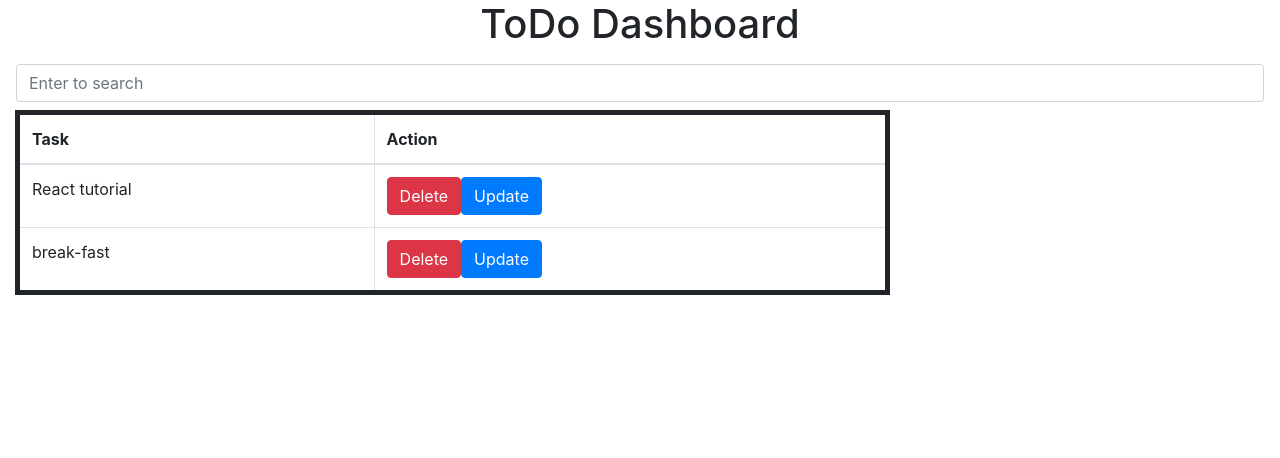
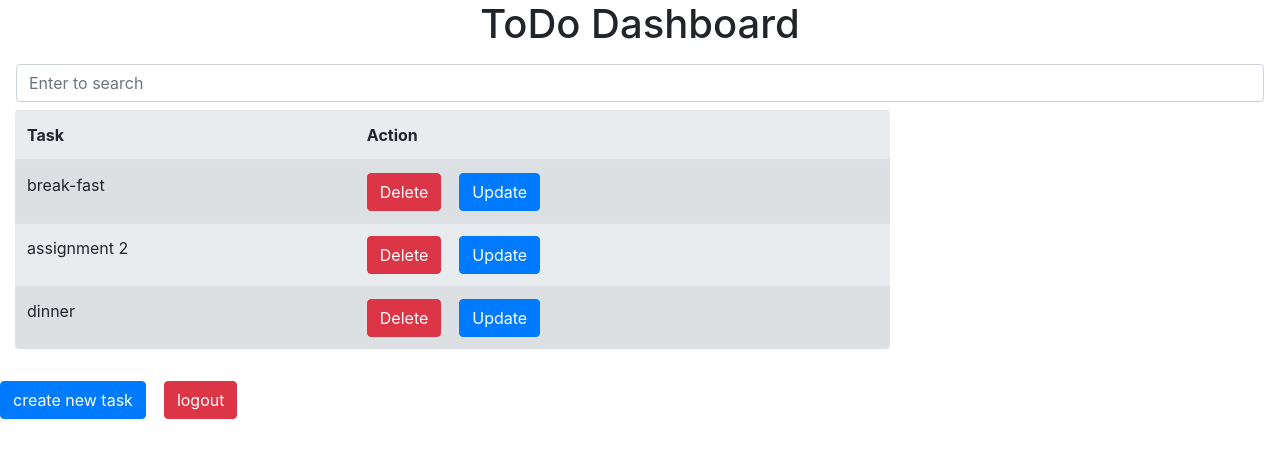
Before and after one commit to toahabhuiyan01/todo, an Angular app: page /task-list in a window 1280 px wide. Shown: the top 458 px of the page. Built offline with nearby package versions, Linux system fonts and the light colour scheme; data requests are answered from the project's data file.

Commit message:
worked on login

```diff
--- a/db.json
+++ b/db.json
@@ -4,17 +4,21 @@
       "id": "1190",
       "username": "demo",
       "password": "demo",
-      "token": ""
+      "token": "loggedin"
     }
   ],
   "Tasks": [
     {
-      "id": "1",
-      "task": "React tutorial"
+      "id": "lk16cw8",
+      "task": "break-fast"
     },
     {
-      "id": "lk16cw8",
-      "task": "break-fast"
+      "id": "Wu7aNiD",
+      "task": "assignment 2"
+    },
+    {
+      "id": "DyztjO3",
+      "task": "dinner"
     }
   ]
 }
--- a/src/app/app-routing.module.ts
+++ b/src/app/app-routing.module.ts
@@ -1,13 +1,17 @@
 import { NgModule } from '@angular/core';
 import { RouterModule, Routes } from '@angular/router';
+import { from } from 'rxjs';
 import { ResttodoComponent } from './resttodo/resttodo.component';
 import { UpdateComponent } from './update/update.component';
+import { LoginComponent } from './login/login.component'
 
 const routes: Routes = [
+  { path: '', redirectTo: '/login', pathMatch: 'full'},
+  { path: 'login', component: LoginComponent},
   { path: 'task-list', component: ResttodoComponent },
   { path: 'update/:id', component: UpdateComponent },
   { path: 'create', component: UpdateComponent}
-];
+]
 
 @NgModule({
   imports: [RouterModule.forRoot(routes)],
--- a/src/app/app.module.ts
+++ b/src/app/app.module.ts
@@ -8,12 +8,14 @@ import { UpdateComponent } from './update/update.component';
 import { FormsModule } from '@angular/forms';
 import { HttpClientModule } from '@angular/common/http';
 import { from } from 'rxjs';
+import { LoginComponent } from './login/login.component';
 
 @NgModule({
   declarations: [
     AppComponent,
     ResttodoComponent,
-    UpdateComponent
+    UpdateComponent,
+    LoginComponent
   ],
   imports: [
     BrowserModule,
--- /dev/null
+++ b/src/app/login/login.component.html
@@ -0,0 +1,15 @@
+<div class="justify-content-center">
+    <form action="" style="max-width: 50%;">
+        <div class="input form-group">
+            <label >Username</label>
+            <input class="form-control" type="text" name="username" [(ngModel)]="username">
+        </div>
+        <div class="input form-group">
+            <label >password</label>
+            <input class="form-control" type="password" name="password" [(ngModel)]="password">
+        </div>
+        <div class="form-group">
+            <button type="submit" class="btn btn-primary" (click)="login()">Login</button>
+        </div>
+    </form>
+</div>
--- /dev/null
+++ b/src/app/login/login.component.ts
@@ -0,0 +1,40 @@
+import { Component, OnInit } from '@angular/core';
+import { HttpClient, HttpHeaders } from '@angular/common/http';
+import { Users } from '../users';
+import { ResttodoService } from '../resttodo.service';
+import { from } from 'rxjs';
+import { Router } from '@angular/router';
+
+@Component({
+  selector: 'app-login',
+  templateUrl: './login.component.html',
+  styleUrls: ['./login.component.css']
+})
+export class LoginComponent implements OnInit {
+
+
+  users: Users[] = [];
+  userLogin: any;
+
+  username: any;
+  password: any;
+
+
+
+  constructor(public rs: ResttodoService, private router: Router) { }
+
+  ngOnInit(): void {
+    this.rs.getUser().subscribe(response => {this.userLogin = response;if(this.userLogin.token === "loggedin"){this.router.navigate(['task-list']);}});
+  }
+
+  login(){
+    if(this.username === this.userLogin.username && this.password === this.userLogin.password){
+      console.log("successfull");
+      this.userLogin.token = "loggedin";
+      console.log(this.userLogin);
+      this.rs.updateUser(this.userLogin).subscribe(response => {});
+      this.router.navigate(['task-list']);
+    }
+  }
+
+}
--- a/src/app/resttodo.service.ts
+++ b/src/app/resttodo.service.ts
@@ -20,6 +20,8 @@ export class ResttodoService {
   constructor(private http: HttpClient) { }
 
   urltask: string = "http://localhost:3000/Tasks";
+  urluser: string = "http://localhost:3000/Users";
+
   deftask = {
     "id": null,
     "task": ""
@@ -36,7 +38,9 @@ export class ResttodoService {
 
   getUpdateTask(id: number): Observable<Tasks> {
     const url = `${this.urltask}/${id}`;
-    return this.http.get<Tasks> (url, this.httpOptions);
+    let task = this.http.get<Tasks> (url, this.httpOptions);
+    console.log(task);
+    return task;
   }
 
   updateTask(taskUpdate: TaskFetch): Observable<Tasks> {
@@ -51,4 +55,22 @@ export class ResttodoService {
     return this.http.post<Tasks>(url, this.deftask, this.httpOptions).pipe();
   }
 
+  // getUser() {
+  //   const url = 'http://localhost:3000/Users/1190';
+  //   // console.log();
+  //   let user = this.http.get(url);
+  //   console.log(url, user);
+  //   return user;
+  // }
+
+  getUser(): Observable<any> {
+    const url = 'http://localhost:3000/Users/1190';
+    return this.http.get(url);
+  }
+
+  updateUser(userUpdate: Users): Observable<Users> {
+    const url = `${this.urluser}/${userUpdate.id}`;
+    return this.http.put<Users>(url, userUpdate, this.httpOptions).pipe();
+  }
+
 }
--- a/src/app/resttodo/resttodo.component.html
+++ b/src/app/resttodo/resttodo.component.html
@@ -7,7 +7,7 @@
 </nav>
 
 <div class="container-fluid">
-    <table class="table table-bordered justify-content-around" style="border: 5px solid; max-width: 70%;">
+    <table class="table table-striped justify-content-around jumbotron" style="max-width: 70%;">
         <thead>
             <tr>
                 <th>Task</th>
@@ -18,10 +18,15 @@
             <tr *ngFor="let task of tasks">
                 <td> {{ task.task }} </td>
                 <td>
-                    <button class="btn btn-danger">Delete</button>
-                    <button class="btn btn-primary">Update</button>
+                    <button class="btn btn-danger" (click)="deleteTask(task.id)">Delete</button>&nbsp;&nbsp;&nbsp;
+                    <button class="btn btn-primary" (click)="update(task.id)">Update</button>
                 </td>
             </tr>
         </tbody>
     </table>
 </div>
+
+<div class="justify-content-center">
+    <button class="btn btn-primary" (click)="create()">create new task</button>&nbsp;&nbsp;&nbsp;
+    <button class="btn btn-danger" (click)="logout()">logout</button>
+</div>
--- a/src/app/resttodo/resttodo.component.ts
+++ b/src/app/resttodo/resttodo.component.ts
@@ -12,14 +12,22 @@ import { from } from 'rxjs';
 })
 export class ResttodoComponent implements OnInit {
 
-  users: Users[] = [];
   tasks: Tasks[] = [];
   taskSearch : any;
+  userLogin: any;
+  userAuth: any;
 
   constructor(public rs: ResttodoService, private router: Router) { }
 
   ngOnInit(): void {
-    this.rs.getTasks().subscribe(response => this.tasks = response);
+    this.rs.getTasks().subscribe(response => {
+      this.rs.getUser().subscribe(response => {
+        this.userAuth = response;if(this.userAuth.token === ""){
+          this.router.navigate(['login']);
+
+        }});
+      this.tasks = response;
+    });
   }
 
   Search() {
@@ -48,4 +56,19 @@ export class ResttodoComponent implements OnInit {
     this.router.navigate(['/update', id]);
   }
 
+  logout() {
+    this.userLogin = {
+      "id": "1190",
+      "username": "demo",
+      "password": "demo",
+      "token": ""
+    }
+    this.rs.updateUser(this.userLogin).subscribe(response => {});
+    this.router.navigate(['login']);
+  }
+
+  create() {
+    this.router.navigate(['create']);
+  }
+
 }
--- a/src/app/update/update.component.ts
+++ b/src/app/update/update.component.ts
@@ -44,6 +44,7 @@ export class UpdateComponent implements OnInit {
   }
 
   create() {
+    alert("creating task")
     this.rs.createTask(this.taskUpdate).subscribe(data => this.taskUpdate = data)
   }
 
```
Also changed, not shown: src/app/login/login.component.css (added), 1 other file (tests, documents, lock files or other folders).
